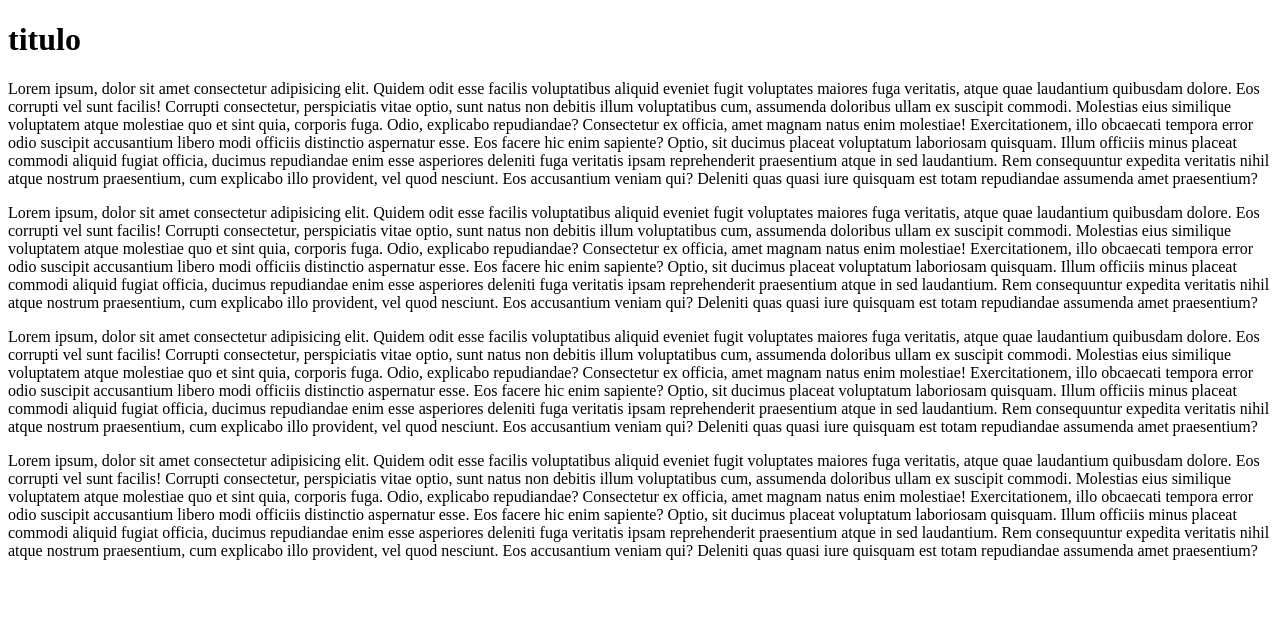
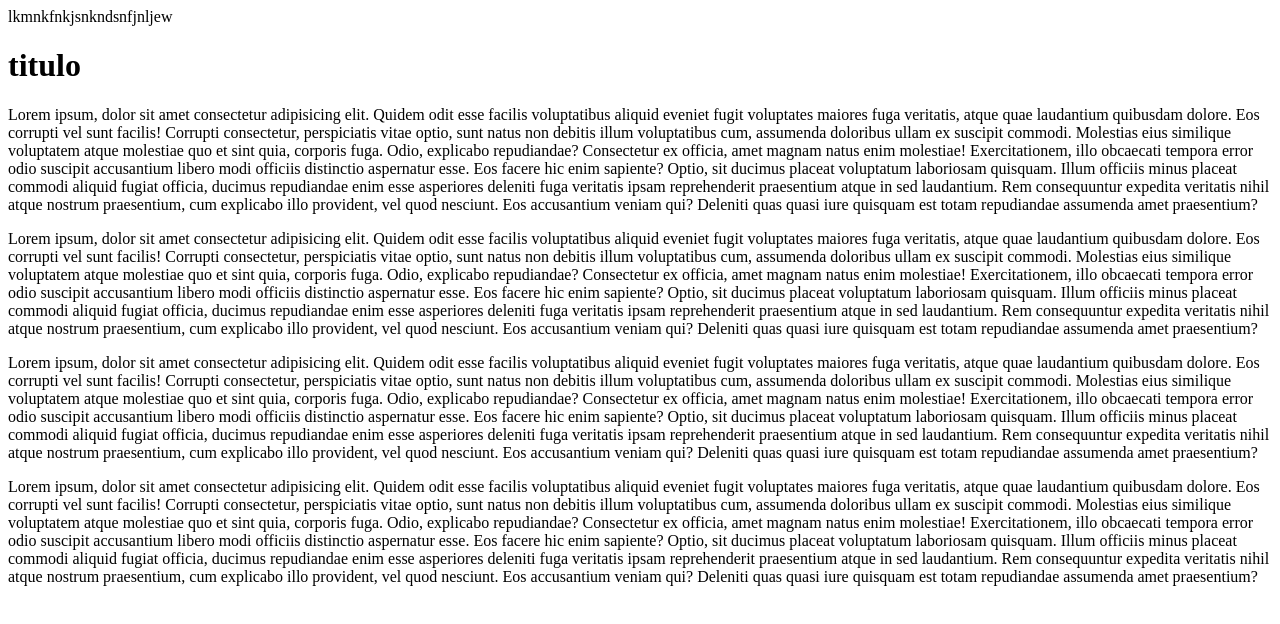
Before and after one commit to dacehell/probando-git2, a plain HTML site: page index.html in a window 1280 px wide. Drawn offline with Linux system fonts and the light colour scheme.

Commit message:
navbar listo

```diff
--- a/index.html
+++ b/index.html
@@ -7,6 +7,7 @@
     <title>Pagina diario el porvenirt</title>
   </head>
   <body>
+    <nav>lkmnkfnkjsnkndsnfjnljew</nav>
     <h1>titulo</h1>
     <p>
       Lorem ipsum, dolor sit amet consectetur adipisicing elit. Quidem odit esse
```
